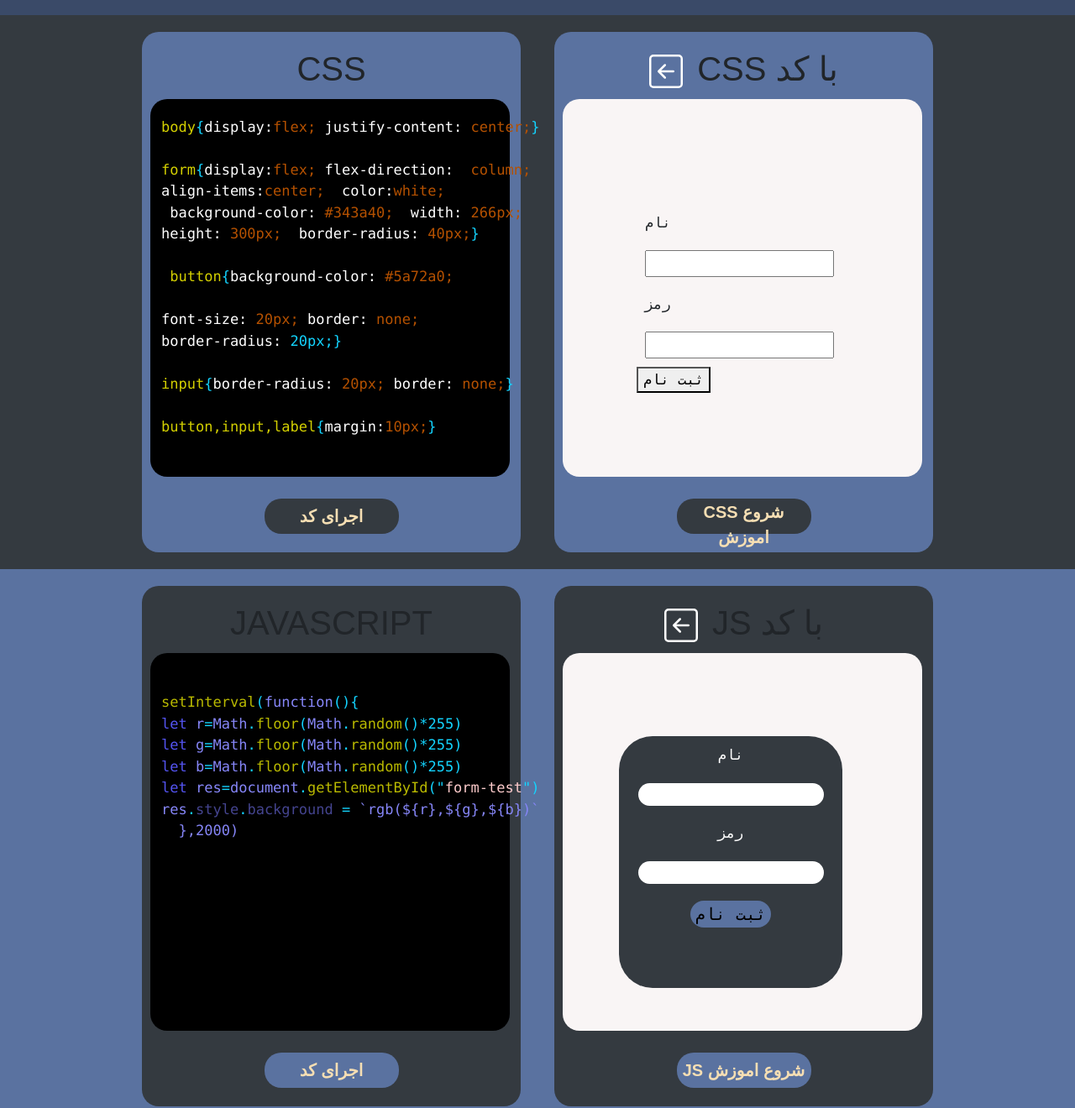
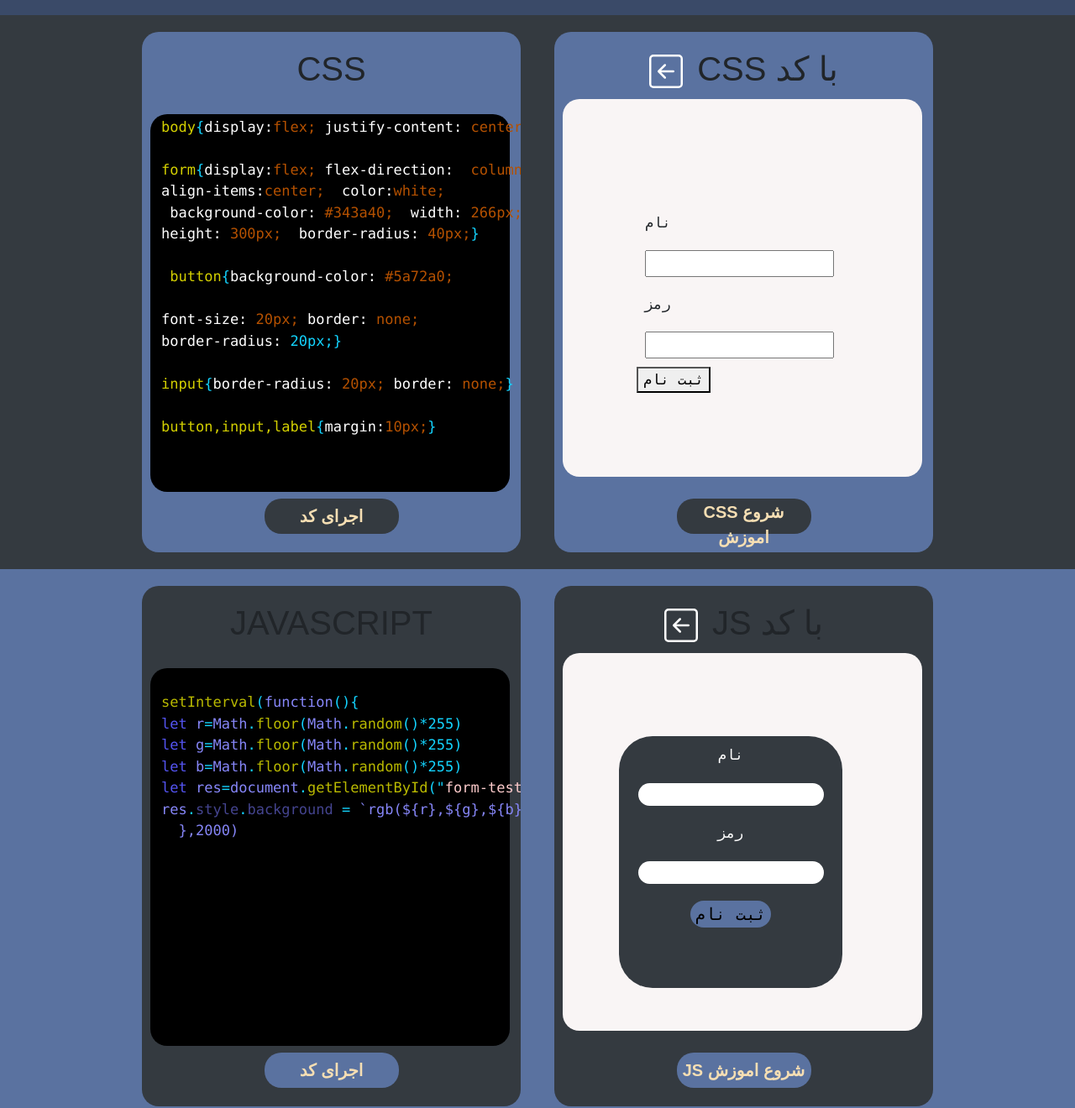
Before and after one commit to ariabarzegar/codejpp, a plain HTML site: page index.html in a window 1280 px wide. Shown: the part 1228-2548 px from the top of the page at 84% size. Drawn offline with nearby package versions, Linux system fonts and the light colour scheme.

Commit message:
Update header.css

```diff
--- a/header.css
+++ b/header.css
@@ -162,6 +162,7 @@
   height: 450px;
   margin: 10px;
   border-radius: 20px;
+  overflow: auto;
 }
 .color-code {
   color: rgb(19, 212, 255);
@@ -279,6 +280,7 @@ a {
   border-radius: 20px;
   position: relative;
   margin: 20px;
+  overflow:auto;
 }
 .button-test-css {
   position: absolute;
@@ -353,6 +355,7 @@ a:hover{
     border-radius: 20px;
     position: relative;
     margin: 20px;
+    overflow: auto;
 }
 .run-js {
     width: 451px;
```
